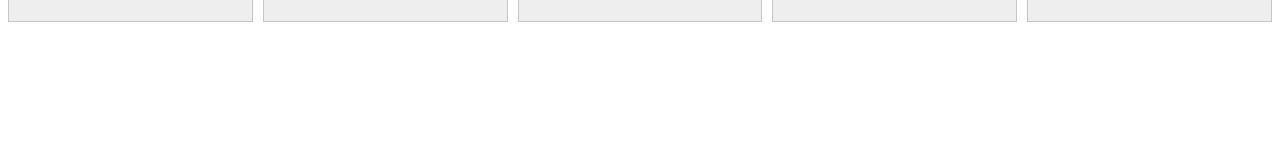
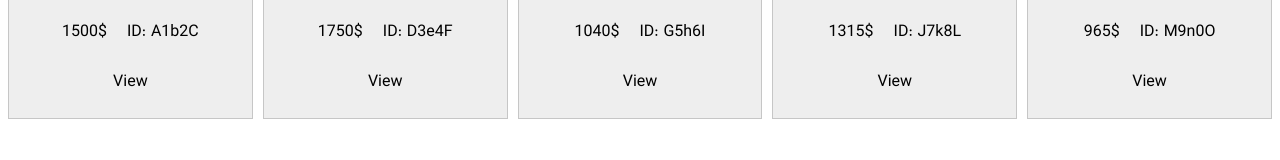
Before and after one commit to MACsepehri/NextJS_OnlineShop, a React (Vite) app in the folder onlineshop/: page / in a window 1280 px wide. Shown: the part 624-784 px from the top of the page. Built offline with nearby package versions, Linux system fonts and the light colour scheme.

Commit message:
Changed font

```diff
--- a/onlineshop/public/assets/render/Product.jsx
+++ b/onlineshop/public/assets/render/Product.jsx
@@ -18,6 +18,7 @@ export default function Product({productData}) {
                         <div className="pb-flex-bottom">
                             <p>{value.price}$</p><p>ID: {value.id}</p>
                         </div>
+                        <a href={"/product/"+value.id}>View</a><br />
                     </div>
                 );
             })}
```
Also changed, not shown: onlineshop/public/assets/font/font.woff.
